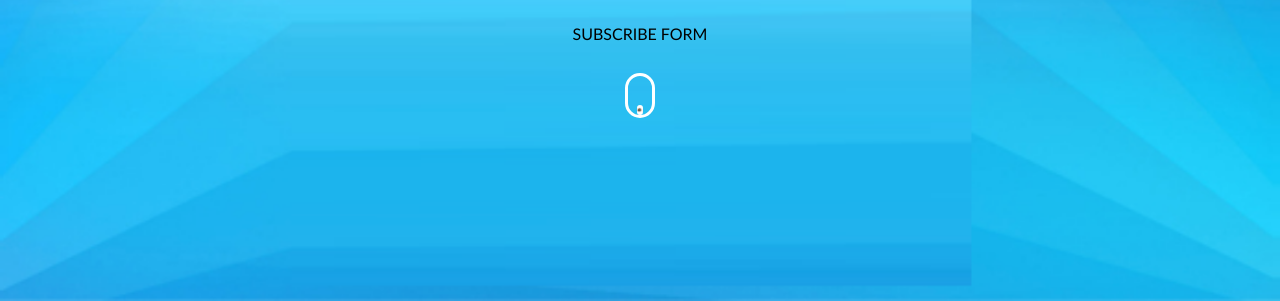
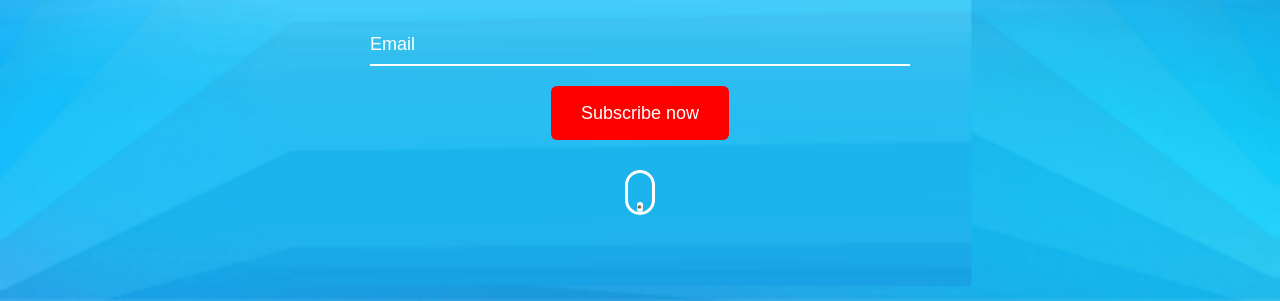
Before and after one commit to front-end-by-rimantas/37-grupe-coming-soon, a website: page index.html in a window 1280 px wide. Shown: the part 499-800 px from the top of the page. Drawn offline with Linux system fonts and the light colour scheme.

Commit message:
Form final style

```diff
--- a/css/components/form.css
+++ b/css/components/form.css
@@ -24,3 +24,7 @@
     max-height: 240px;
     resize: vertical;
 }
+
+.form :focus-visible {
+    outline: 2px dotted red;
+}
--- a/css/pages/home.css
+++ b/css/pages/home.css
@@ -38,6 +38,20 @@ section.bg-main {
 }
 .hero > .description {
     font-size: 20px;
+}
+.subscribe {
+    width: 90%;
+    flex-direction: column;
+    align-items: center;
+}
+.form.subscribe > input {
+    width: 100%;
+    background-color: transparent;
+    color: #fff;
+    border-color: #fff;
+}
+.form.subscribe ::placeholder {
+    color: #fff;
 }
 /* HERO - end */
 
--- a/index.html
+++ b/index.html
@@ -42,8 +42,10 @@
                     <div>Seconds</div>
                 </div>
             </div>
-            <form>
-                SUBSCRIBE FORM
+            <form class="form subscribe">
+                <label for="email">Email</label>
+                <input id="email" type="email" placeholder="Email" required>
+                <button type="submit" class="btn">Subscribe now</button>
             </form>
             <div class="mouse"></div>
         </div>
```
